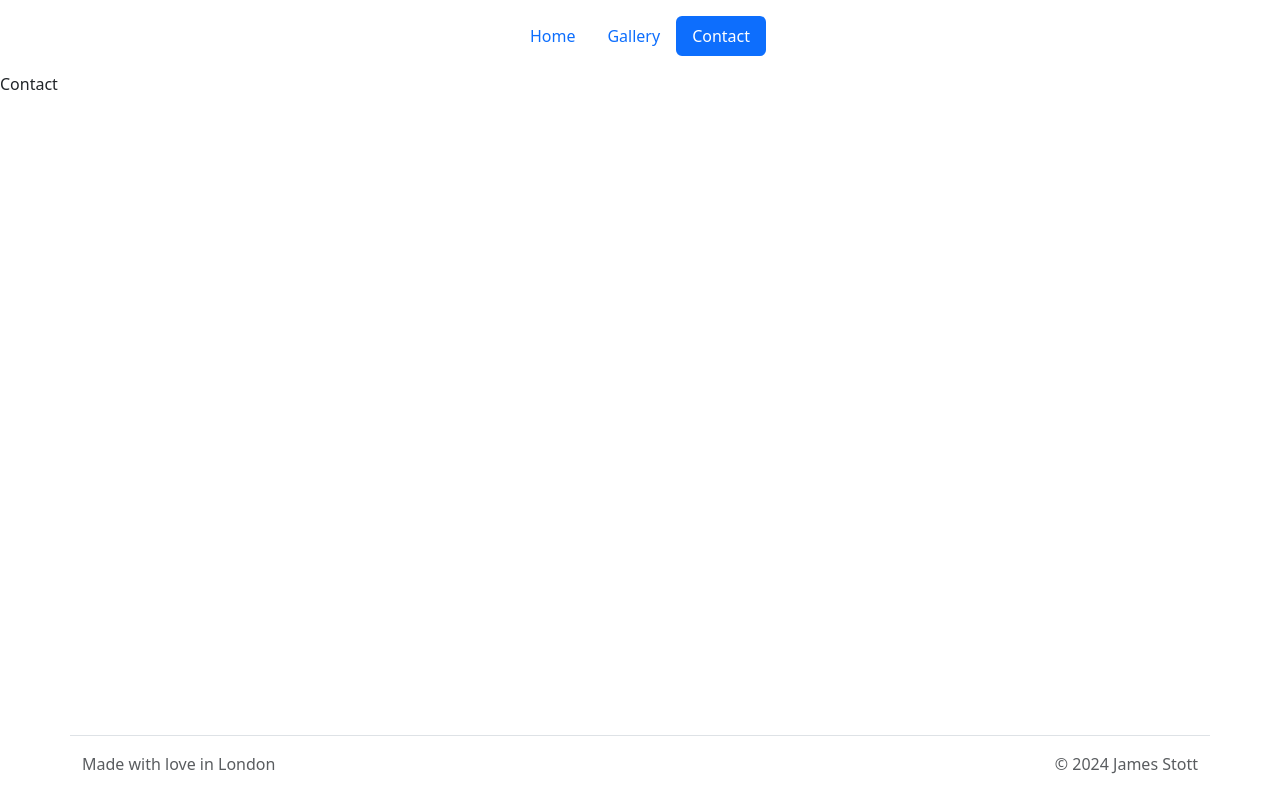
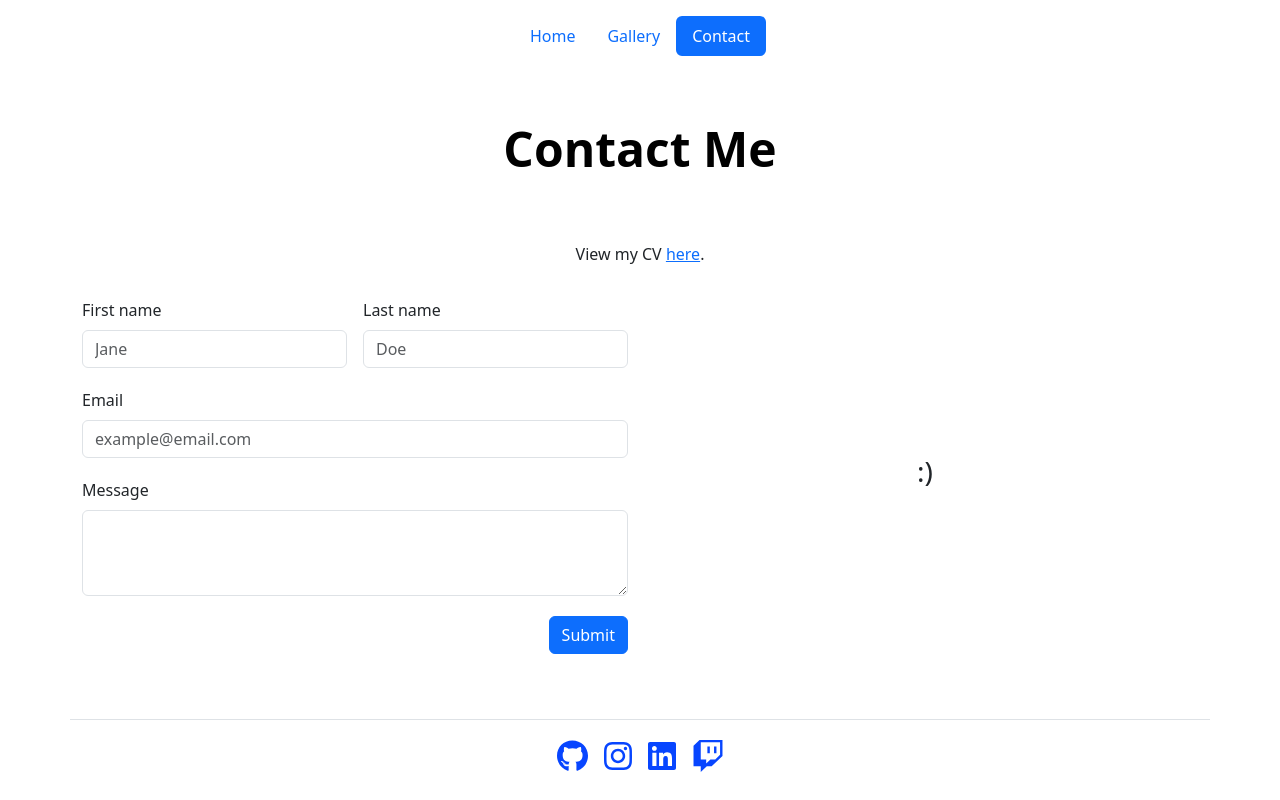
Before and after one commit to jamesaps/react-portfolio, a React (Vite) app: page /contact in a window 1280 px wide. Built offline with nearby package versions, Linux system fonts and the light colour scheme.

Commit message:
create contact form and update footer with social icons

```diff
--- a/package.json
+++ b/package.json
@@ -11,6 +11,7 @@
   },
   "dependencies": {
     "@fortawesome/fontawesome-svg-core": "^6.5.1",
+    "@fortawesome/free-brands-svg-icons": "^6.5.1",
     "@fortawesome/free-regular-svg-icons": "^6.5.1",
     "@fortawesome/free-solid-svg-icons": "^6.5.1",
     "@fortawesome/react-fontawesome": "^0.2.0",
--- a/src/App.css
+++ b/src/App.css
@@ -23,3 +23,12 @@ main {
   right: 20px;
   cursor: pointer;
 }
+
+/* Footer */
+.social-media-icon {
+  color: #0745ff;
+}
+
+.social-media-icon:hover {
+  color: #c107ff;
+}
--- /dev/null
+++ b/src/components/ContactForm.jsx
@@ -0,0 +1,89 @@
+import React from "react";
+
+export default function ContactForm({
+  handleFormSubmission,
+  userData,
+  setUserData,
+}) {
+  return (
+    <form className="col-12 col-md-6" onSubmit={handleFormSubmission}>
+      <div className="row g-3">
+        {/* First Name */}
+        <div className="col-sm-6">
+          <div className="mb-1">
+            <label htmlFor="firstNameInput" className="form-label">
+              First name
+            </label>
+            <input
+              type="text"
+              className="form-control"
+              id="firstNameInput"
+              placeholder="Jane"
+              onChange={(event) =>
+                setUserData({ ...userData, firstName: event.target.value })
+              }
+            />
+          </div>
+        </div>
+
+        {/* Last Name */}
+        <div className="col-sm-6">
+          <div className="mb-1">
+            <label htmlFor="lastNameInput" className="form-label">
+              Last name
+            </label>
+            <input
+              type="text"
+              className="form-control"
+              id="lastNameInput"
+              placeholder="Doe"
+              onChange={(event) =>
+                setUserData({ ...userData, lastName: event.target.value })
+              }
+            />
+          </div>
+        </div>
+
+        {/* Email */}
+        <div className="col-12">
+          <div className="mb-1">
+            <label htmlFor="emailInput" className="form-label">
+              Email
+            </label>
+            <input
+              type="email"
+              className="form-control"
+              id="emailInput"
+              placeholder="example@email.com"
+              onChange={(event) =>
+                setUserData({ ...userData, email: event.target.value })
+              }
+            />
+          </div>
+        </div>
+
+        {/* Message */}
+        <div className="col-12 mb-1">
+          <label htmlFor="messageTextArea" className="form-label">
+            Message
+          </label>
+          <textarea
+            className="form-control"
+            id="messageTextArea"
+            rows={3}
+            onChange={(event) =>
+              setUserData({ ...userData, message: event.target.value })
+            }
+          ></textarea>
+        </div>
+
+        {/* Submit */}
+        <div className="col-12 text-end">
+          <button type="submit" className="btn btn-primary">
+            Submit
+          </button>
+        </div>
+      </div>
+    </form>
+  );
+}
--- a/src/components/Footer.jsx
+++ b/src/components/Footer.jsx
@@ -1,16 +1,47 @@
 import React from "react";
+import { FontAwesomeIcon } from "@fortawesome/react-fontawesome";
+import {
+  faGithub,
+  faInstagram,
+  faLinkedin,
+  faTwitch,
+} from "@fortawesome/free-brands-svg-icons";
 
 export default function Footer() {
   return (
     <footer className="my-2">
-      <div className="container d-flex flex-wrap justify-content-between align-items-center py-3 border-top">
-        <p className="col-md-4 mb-0 text-body-secondary">
-          Made with love in London
-        </p>
-
-        <p className="col-md-4 mb-0 text-body-secondary text-end">
-          © 2024 James Stott
-        </p>
+      <div className="container py-1 border-top">
+        <ul className="d-flex flex-row justify-content-center list-unstyled gap-3 pt-3 text-secondary">
+          <li>
+            <a href="https://github.com/jamesaps" className="social-media-icon">
+              <FontAwesomeIcon icon={faGithub} size="2xl" />
+            </a>
+          </li>
+          <li>
+            <a
+              href="https://www.instagram.com/japstott/"
+              className="social-media-icon"
+            >
+              <FontAwesomeIcon icon={faInstagram} size="2xl" />
+            </a>
+          </li>
+          <li>
+            <a
+              href="https://www.linkedin.com/in/james-stott-15815ba8/"
+              className="social-media-icon"
+            >
+              <FontAwesomeIcon icon={faLinkedin} size="2xl" />
+            </a>
+          </li>
+          <li>
+            <a
+              href="https://www.twitch.tv/jamessaysdance"
+              className="social-media-icon"
+            >
+              <FontAwesomeIcon icon={faTwitch} size="2xl" />
+            </a>
+          </li>
+        </ul>
       </div>
     </footer>
   );
--- a/src/components/pages/Contact.jsx
+++ b/src/components/pages/Contact.jsx
@@ -1,9 +1,58 @@
 import React from "react";
+import { useState } from "react";
+import ContactForm from "../ContactForm";
 
 export default function Contact() {
+  const [formSubmitted, setFormSubmitted] = useState(false);
+  const [smile, setSmile] = useState(":)");
+  const [userData, setUserData] = useState({
+    firstName: "",
+    lastName: "",
+    email: "",
+    message: "",
+  });
+
+  const handleFormSubmission = (e) => {
+    e.preventDefault();
+    console.log(userData);
+
+    if (userData.firstName !== "") {
+      setFormSubmitted(() => true);
+    }
+  };
+
   return (
     <>
-      <div>Contact</div>
+      <div className="container mb-5">
+        <h1 className="col-12 display-5 fw-bold text-body-emphasis text-center my-5">
+          Contact Me
+        </h1>
+
+        <p className="text-center p-3">
+          View my CV <a href="/James Stott Web Development CV.pdf">here</a>.
+        </p>
+
+        {formSubmitted === false ? (
+          <div className="row">
+            <ContactForm
+              handleFormSubmission={handleFormSubmission}
+              userData={userData}
+              setUserData={setUserData}
+            />
+            <div
+              className="col-md-6 d-none d-md-flex flex-column justify-content-center align-items-center"
+              onMouseEnter={() => setSmile("(:")}
+              onMouseLeave={() => setSmile(":)")}
+            >
+              <h3>{smile}</h3>
+            </div>
+          </div>
+        ) : (
+          <p className="text-center">
+            Thank you for your submission, {userData.firstName}.
+          </p>
+        )}
+      </div>
     </>
   );
 }
--- a/src/components/pages/Gallery.jsx
+++ b/src/components/pages/Gallery.jsx
@@ -20,9 +20,9 @@ export default function Gallery() {
           Gallery
         </h1>
 
-        <div className="position-relative">
+        <div className="position-relative pt-3">
           <LayoutGroup>
-            <div className="row row-cols-1 row-cols-md-2 row-cols-lg-3 g-4 mt-3">
+            <div className="row row-cols-1 row-cols-md-2 row-cols-lg-3 g-4">
               {galleryProjectData.map((galleryProject) => (
                 <GalleryProjectCard
                   project={galleryProject}
--- a/src/main.jsx
+++ b/src/main.jsx
@@ -1,8 +1,8 @@
 import React from "react";
 import ReactDOM from "react-dom/client";
 import App from "./App.jsx";
+import "bootstrap/dist/css/bootstrap.min.css";
 import "./index.css";
-import "bootstrap/dist/css/bootstrap.min.css";
 
 ReactDOM.createRoot(document.getElementById("root")).render(
   <React.StrictMode>
```
Also changed, not shown: 2 other files (tests, documents, lock files or other folders).
